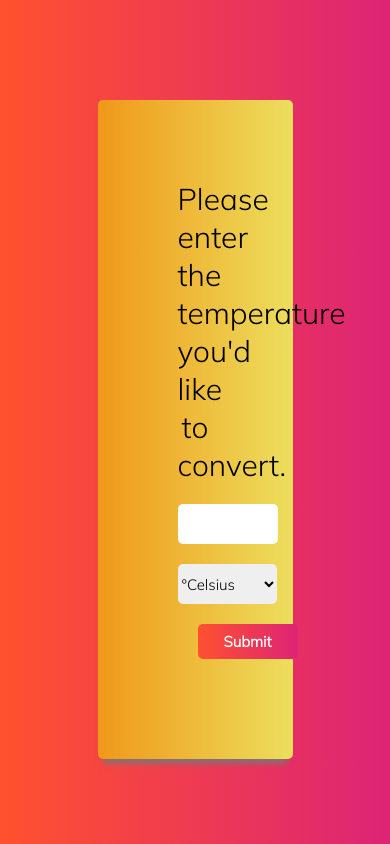
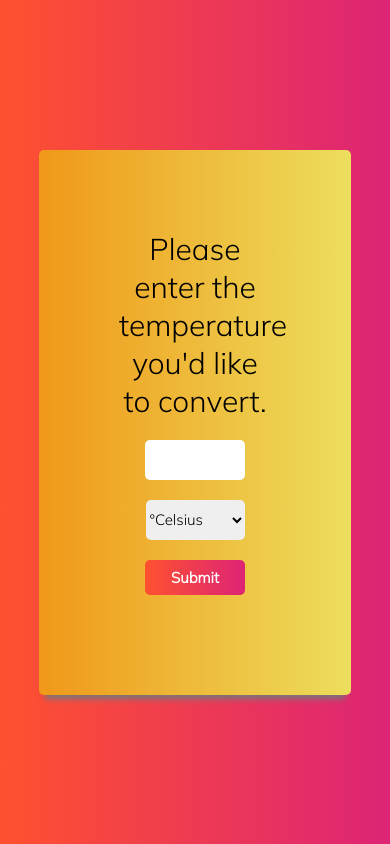
Before and after one commit to Alokoct21/Temprature-Coverter, a plain HTML site: page index.html in a window 390 px wide. Drawn offline with Linux system fonts and the light colour scheme.

Commit message:
Add files via upload

```diff
--- a/app.js
+++ b/app.js
@@ -23,10 +23,10 @@
 
             if (valueTemp == 'cel') {
                 result = celToFah(numberTemp);
-                document.getElementById('resultContainer').innerHTML = `= ${result}°Fahrenheit`;
+                document.getElementById('resultContainer').innerHTML = ` ${result}°Fahrenheit`;
             } else {
                 result = fehToCel(numberTemp);
-                document.getElementById('resultContainer').innerHTML = `= ${result}°Celsius`;
+                document.getElementById('resultContainer').innerHTML = ` ${result}°Celsius`;
             }
 
         }
--- a/style.css
+++ b/style.css
@@ -68,3 +68,19 @@
         #resultContainer {
             font-size: 35px;
         }
+
+
+        /* mebile media query */
+    @media (max-width:468px){
+        #tempCalc{
+            width: 80%;
+            height: auto;
+        }
+        #tempCalc label{
+            width: 100%;
+            height: auto;
+            text-align: center;
+            color: black;
+
+        }
+    }
```
